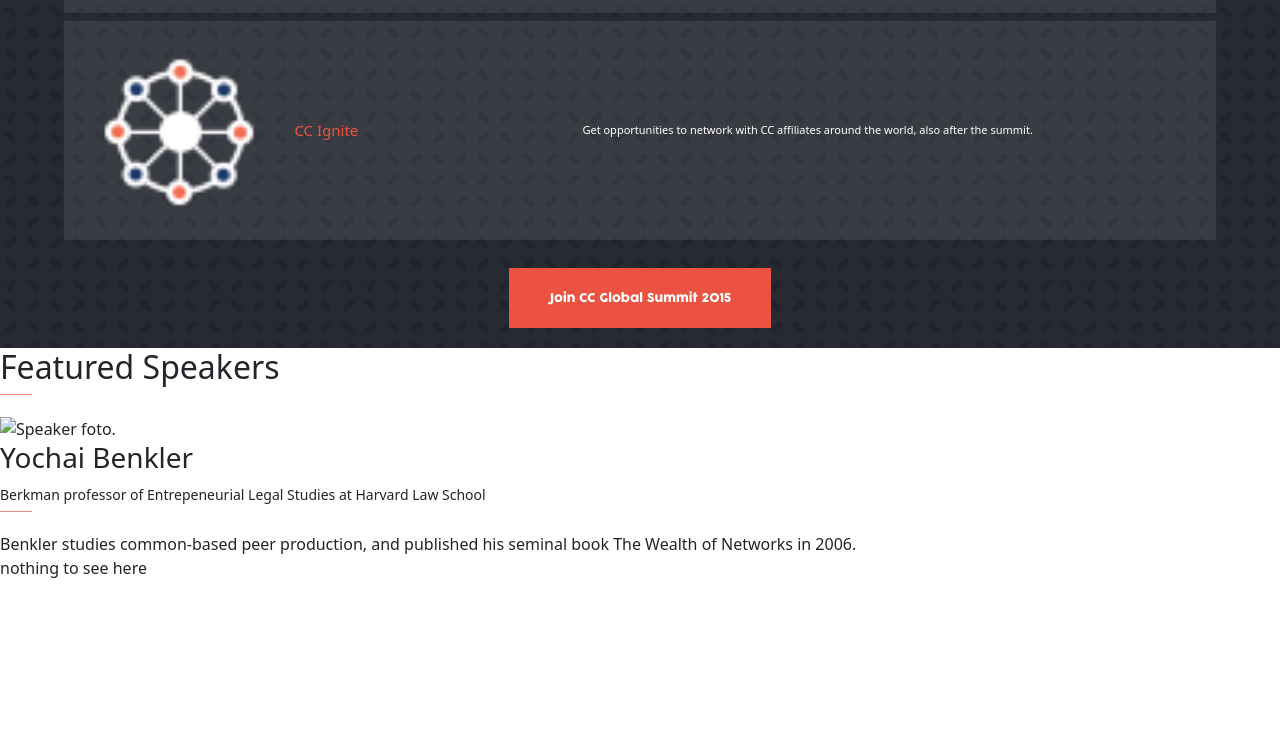
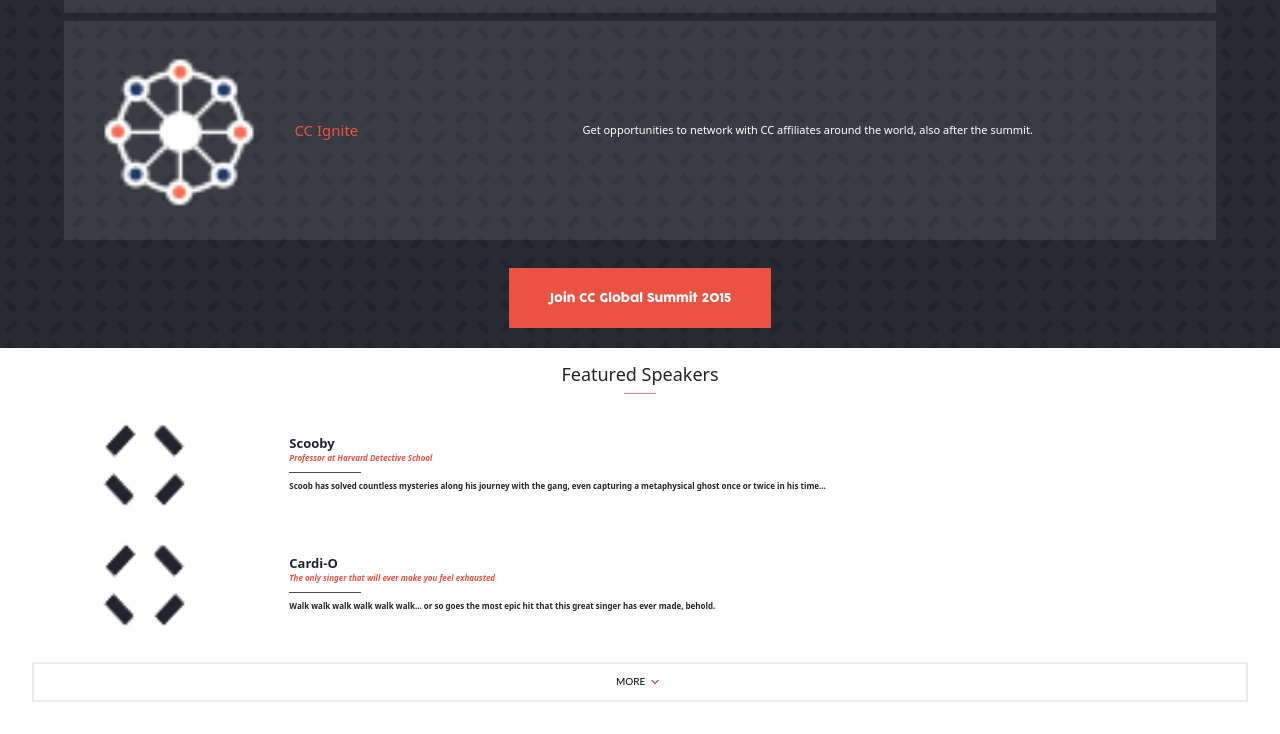
Before and after one commit to Danie12345/capstone-one, a website with bundled scripts: page index.html in a window 1280 px wide. Shown: the part 1626-2360 px from the top of the page. Before the commit the page ends 2206 px from the top, so only its background shows below. Built offline with nearby package versions, Linux system fonts and the light colour scheme.

Commit message:
Add speakers
Add speakers dynamically.

```diff
--- a/css/index.css
+++ b/css/index.css
@@ -138,7 +138,7 @@
   padding: 16px 0%;
   vertical-align: middle;
   align-items: center;
-  background-color: rgb(211, 211, 211, 0.1);
+  background-color: rgb(211, 211, 211, .1);
 }
 
 .program-item > img {
@@ -175,6 +175,106 @@
   margin: 20px 0%;
 }
 
+#speakers {
+  width: 100%;
+  height: auto;
+  display: flex;
+  flex-direction: column;
+  align-items: center;
+  justify-content: flex-start;
+  padding-top: 16px;
+}
+
+#speakers > h2 {
+  font-size: 18px;
+  letter-spacing: normal;
+}
+
+#speakers > hr {
+  margin: 0%;
+}
+
+#speakers-list {
+  width: 100%;
+  height: auto;
+}
+
+.speaker {
+  display: flex;
+  flex-direction: row;
+  justify-content: space-evenly;
+  margin: 20px 0%;
+}
+
+.speaker > img{
+  width: 100px;
+  height: 100px;
+  align-self: center;
+}
+
+.speaker > div {
+  width: 70%;
+  letter-spacing: 0.37;
+  line-height: 90%;
+  display: flex;
+  flex-direction: column;
+  justify-content: center;
+  font-weight: 700;
+}
+
+.speaker > div > h3 {
+  font-size: 13px;
+  font-weight: 700;
+  margin: 0%;
+}
+
+.speaker > div > small {
+  color: #ec5242;
+  font-size: 8px;
+  font-style: italic;
+}
+
+.speaker > div > hr {
+  margin: 6px 0%;
+  width: 8%;
+  background-color: black;
+}
+
+.speaker > div > span {
+  font-size: 8px;
+}
+
+#speakers > button {
+  width: 95%;
+  border: 2px solid rgb(235, 235, 235);
+  background-color: transparent;
+  outline: none;
+  padding: 0%;
+  margin: 8px 0%;
+  margin-bottom: 32px;
+  height: 40px;
+  font-family: 'Lato', sans-serif;
+  text-transform: uppercase;
+  font-size: 10px;
+}
+
+#speakers > button > svg {
+  stroke: #ec5242;
+  stroke-width: 2;
+}
+
+.rotate {
+  -moz-transition: all 0.4s linear;
+  -webkit-transition: all 0.4s linear;
+  transition: all 0.4s linear;
+}
+
+.rotate.pi {
+  -moz-transform: rotate(-180deg);
+  -webkit-transform: rotate(-180deg);
+  transform: rotate(-180deg);
+}
+
 /* Desktops Styles */
 
 @media screen and (min-width: 490px) {
--- a/index.html
+++ b/index.html
@@ -6,7 +6,7 @@
     <meta name="viewport" content="width=device-width, initial-scale=1.0">
     <link href="https://cdn.jsdelivr.net/npm/bootstrap@5.1.3/dist/css/bootstrap.min.css" rel="stylesheet" integrity="sha384-1BmE4kWBq78iYhFldvKuhfTAU6auU8tT94WrHftjDbrCEXSU1oBoqyl2QvZ6jIW3" crossorigin="anonymous">
     <link rel="stylesheet" href="css/index.css">
-    <script src="js/index.js" async defer></script>
+    <script src="js/index.js" type="module" async defer></script>
     <title>Creative Commons Global Summit 2015</title>
   </head>
   <body>
@@ -82,20 +82,14 @@
     <section id="speakers">
       <h2>Featured Speakers</h2>
       <hr class="hr">
-      <ul id="speakers-list">
-        <li class="speaker">
-          <img src="#" alt="Speaker foto.">
-          <h3>Yochai Benkler</h3>
-          <small>Berkman professor of Entrepeneurial Legal Studies at Harvard Law School</small>
-          <hr class="hr">
-          <span>
-            Benkler studies common-based peer production, and published
-            his seminal book The Wealth of Networks in 2006.
-          </span>
-        </li>
-      </ul>
+      <ul id="speakers-list"></ul>
+      <button id="all-speakers">
+        <span class="btn-more">More</span>
+        <svg xmlns="http://www.w3.org/2000/svg" width="16" height="16" fill="currentColor" class="bi bi-chevron-down rotate" viewBox="-6 -6 32 32">
+          <path fill-rule="evenodd" d="M1.646 4.646a.5.5 0 0 1 .708 0L8 10.293l5.646-5.647a.5.5 0 0 1 .708.708l-6 6a.5.5 0 0 1-.708 0l-6-6a.5.5 0 0 1 0-.708z"/>
+        </svg>
+      </button>
     </section>
-    <footer>nothing to see here</footer>
     <script src="https://cdn.jsdelivr.net/npm/bootstrap@5.1.3/dist/js/bootstrap.bundle.min.js" integrity="sha384-ka7Sk0Gln4gmtz2MlQnikT1wXgYsOg+OMhuP+IlRH9sENBO0LRn5q+8nbTov4+1p" crossorigin="anonymous"></script>
   </body>
 </html>
--- a/js/index.js
+++ b/js/index.js
@@ -0,0 +1,35 @@
+import { speakers, speakerTemplate } from './speakers.js';
+
+const speakersList = document.querySelector('#speakers-list');
+const moreSpeakers = document.querySelector('#all-speakers');
+let moreSpeakersToggle = false;
+
+function showSpeakers(allowSpeakers) {
+  let i = 0;
+  Object.values(speakers).every((speaker) => {
+    if (i > allowSpeakers) {
+      return false;
+    }
+    speakersList.appendChild(speakerTemplate(speaker));
+    i += 1;
+    return true;
+  });
+}
+
+moreSpeakers.addEventListener('click', () => {
+  speakersList.innerHTML = '';
+  if (moreSpeakersToggle) {
+    showSpeakers(1);
+    document.querySelector("[class~=btn-more]").innerHTML = 'More';
+    document.querySelector("[class~=rotate]").classList.remove('pi');
+    document.querySelector("[class~=rotate]").setAttribute('viewBox', '-6 -6 32 32');
+  } else {
+    showSpeakers(Object.keys(speakers).length);
+    document.querySelector("[class~=btn-more]").innerHTML = 'Less';
+    document.querySelector("[class~=rotate]").classList.add('pi');
+    document.querySelector("[class~=rotate]").setAttribute('viewBox', '-6 -10 32 32');
+  }
+  moreSpeakersToggle = !moreSpeakersToggle;
+});
+
+showSpeakers(1);
--- /dev/null
+++ b/js/speakers.js
@@ -0,0 +1,61 @@
+const speaker = (name, titles, works, photo) => {
+  const obj = {
+    name, titles, works, photo,
+  };
+  return obj;
+};
+
+export const speakers = {
+  'Scooby': speaker(
+    'Scooby',
+    'Professor at Harvard Detective School',
+    'Scoob has solved countless mysteries along his journey with the gang, even capturing a metaphysical ghost once or twice in his time...',
+    'assets/images/pattern_bg.png',
+  ),
+  'Cardi-O': speaker(
+    'Cardi-O',
+    'The only singer that will ever make you feel exhausted',
+    'Walk walk walk walk walk walk... or so goes the most epic hit that this great singer has ever made, behold.',
+    'assets/images/pattern_bg.png',
+  ),
+  'The-Rock': speaker(
+    'Dwayne (The Rock) Johnson',
+    'Actor that is moved by nothing',
+    'This man, standing at "a lot of feet tall", weighs about two tons, and his weight increases tenfold when he gets inside any vehicle.',
+    'assets/images/pattern_bg.png',
+  ),
+  'The-Grim-Reaper': speaker(
+    'The Grim Reaper',
+    'Comes and goes as he pleases, and as he doesn\'t',
+    'The only thing standing between you and the next life, will you be able to convince him to let you live a little longer?',
+    'assets/images/pattern_bg.png',
+  ),
+};
+
+export function speakerTemplate(speaker) {
+  const speakerLi = document.createElement('li');
+  speakerLi.classList.add('speaker');
+  speakerLi.setAttribute('name', speaker.name.replaceAll(' ', '-'));
+
+  const img = document.createElement('img');
+  img.setAttribute('src', speaker.photo);
+  img.setAttribute('alt', `${speaker.name}'s photo.`);
+
+  const div = document.createElement('div');
+  const h3 = document.createElement('h3');
+  h3.innerHTML = speaker.name;
+  const small = document.createElement('small');
+  small.innerHTML = speaker.titles;
+  const hr = document.createElement('hr');
+  hr.classList.add('hr');
+  const span = document.createElement('span');
+  span.innerHTML = speaker.works;
+  div.appendChild(h3);
+  div.appendChild(small);
+  div.appendChild(hr);
+  div.appendChild(span);
+
+  speakerLi.appendChild(img);
+  speakerLi.appendChild(div);
+  return speakerLi;
+}
--- a/package.json
+++ b/package.json
@@ -4,7 +4,8 @@
   "description": "![](https://img.shields.io/badge/Microverse-blueviolet)",
   "main": "index.js",
   "scripts": {
-    "test": "echo \"Error: no test specified\" && exit 1"
+    "test": "echo \"Error: no test specified\" && exit 1",
+    "type": "module"
   },
   "keywords": [],
   "author": "",
@@ -20,5 +21,8 @@
     "stylelint-config-standard": "^21.0.0",
     "stylelint-csstree-validator": "^1.9.0",
     "stylelint-scss": "^3.21.0"
+  },
+  "dependencies": {
+    "bootstrap": "^5.1.3"
   }
 }
```
Also changed, not shown: 1 other file.
